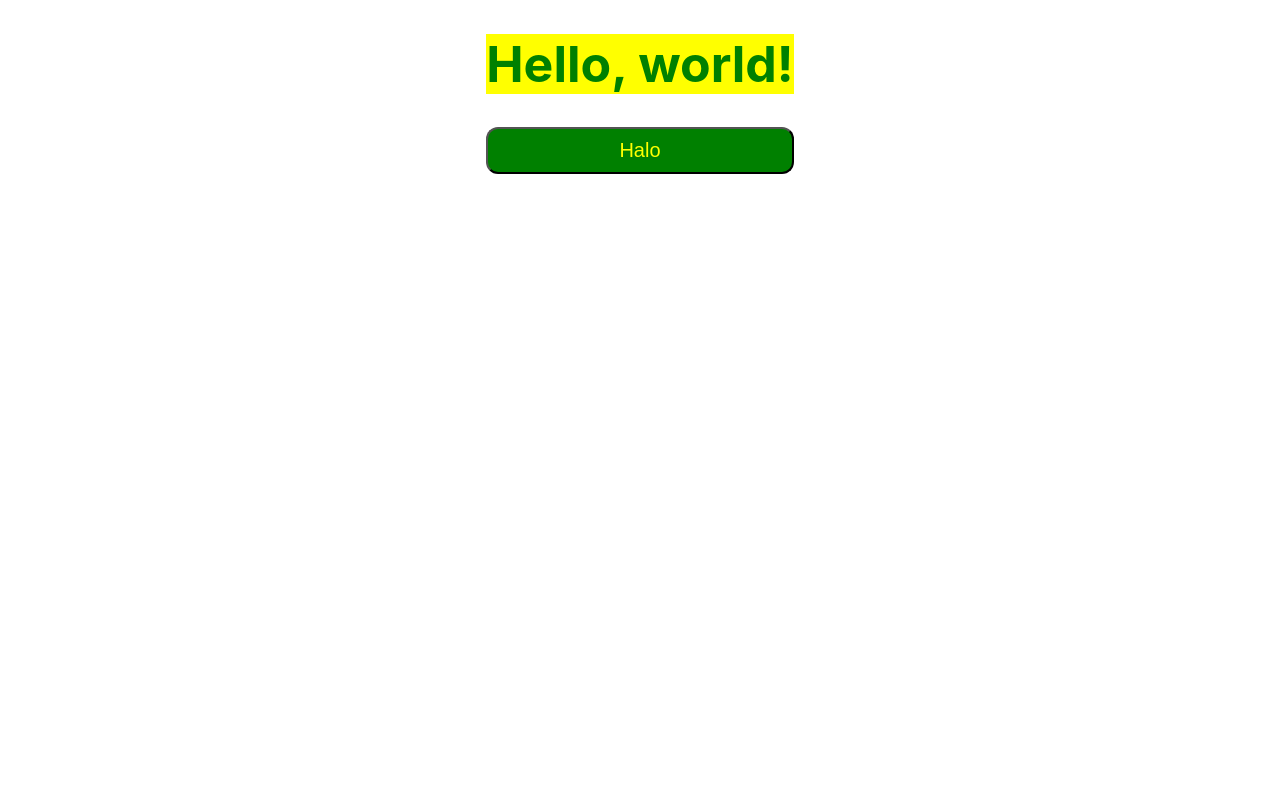
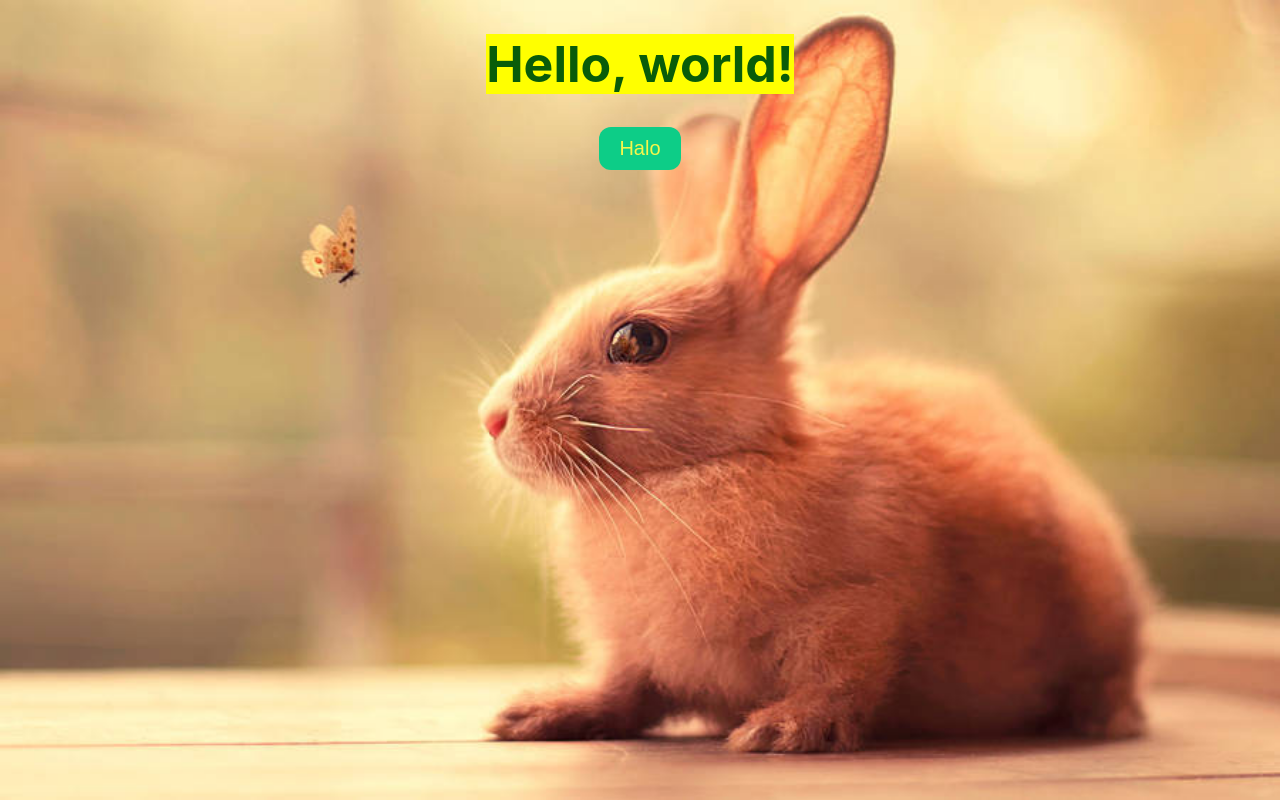
Before and after one commit to LynnBat/learning_react, a React (Create React App) app: page / in a window 1280 px wide. Built offline with nearby package versions, Linux system fonts and the light colour scheme.

Commit message:
style: add background and style the button

```diff
--- a/src/App.css
+++ b/src/App.css
@@ -36,3 +36,34 @@
     transform: rotate(360deg);
   }
 }
+
+body {
+  background-image: url('/public/cute-bunny.jpg');
+  background-repeat: no-repeat;
+  background-size: 100%;
+  background-attachment: fixed;
+  display: grid;
+  text-align: center;
+  justify-content: center;
+}
+
+h1 {
+  background-color: yellow;
+  color: rgb(9, 92, 9);
+  font-size: 50px;
+}
+
+button {
+  background-color: #0dcd87;
+  color: rgb(246, 246, 75);
+  border: none;
+  padding: 10px 20px;
+  font-size: 20px;
+  border-radius: 12px;
+}
+
+button:hover {
+  background-color: #046D42;
+  color: white;
+  cursor: pointer;
+}
--- a/src/App.js
+++ b/src/App.js
@@ -1,4 +1,5 @@
 import { useState } from 'react';
+import './App.css';
 
 export default function MyApp() {
   const [welcomeText, setNewText] = useState('Hello, world!');
@@ -6,10 +7,9 @@ export default function MyApp() {
   const randomName = name[Math.floor(Math.random() * name.length)];
 
   return (
-    <div style={{ display: 'grid', justifyContent: 'center' }}>
-      <h1 style={{ backgroundColor: 'yellow', color: 'green', fontSize: '50px' }}> {welcomeText}</h1>
-      <button style={{ backgroundColor: 'green', color: 'yellow', padding: '10px 20px', fontSize: '20px', borderRadius: '12px' }}
- onClick={() => setNewText('Hello, ' + randomName + '!') }>
+    <div  style={{  }}>
+      <h1> {welcomeText}</h1>
+      <button className='greenButton' onClick={() => setNewText('Hello, ' + randomName + '!') }>
         Halo </button>
     </div>
   );
```
Also changed, not shown: public/cute-bunny.jpg (added).
